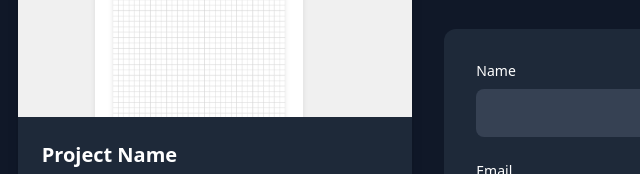
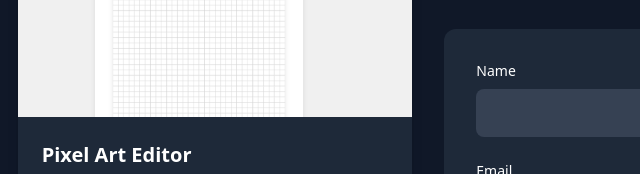
Before and after one commit to tkl1020/tkl1020.github.io, a website: page index.html in a window 1280 px wide. Shown: the part 883-1057 px from the top of the page, 425-1065 px from the left. Drawn offline with Linux system fonts and the light colour scheme.

Commit message:
fixed ui, added 2nd project

```diff
--- a/index.html
+++ b/index.html
@@ -61,7 +61,7 @@
             <img src="https://raw.githubusercontent.com/tkl1020/tkl1020.github.io/main/demo2.png" alt="Pixel Art Editor" class="w-full h-full object-cover hover:scale-110 transition-transform duration-500">
           </div>
           <div class="p-6">
-            <h3 class="text-xl font-bold mb-2">Project Name</h3>
+            <h3 class="text-xl font-bold mb-2">Pixel Art Editor</h3>
             <p class="text-gray-300 mb-4">A React-based pixel art editor that allows users to create digital artwork through an interactive grid canvas. Features include customizable colors, responsive design, and the ability to design simple sprites. In the future I am going to add AI sprite generation, and photo-to-sprite auto-pixelation functionality.</p>
             <div class="flex flex-wrap gap-2 mb-4">
               <span class="px-2 py-1 bg-gray-700 rounded-md text-xs">Node.js</span>
```
